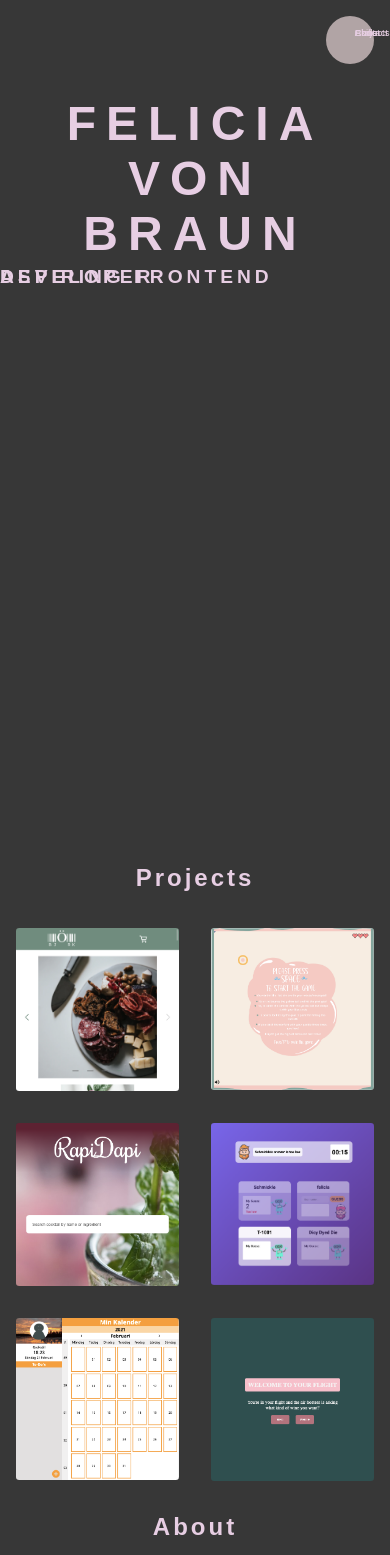
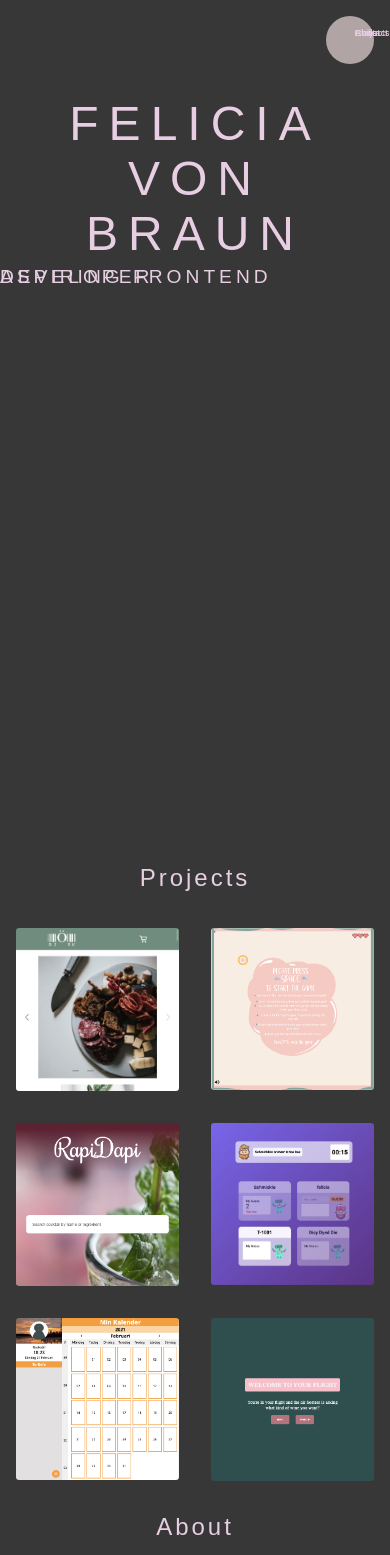
Before and after one commit to feliciavonbraun/react-portfolio, a React (Create React App) app: page / in a window 390 px wide. Shown: the top 1555 px of the page. Built offline with nearby package versions, Linux system fonts and the light colour scheme.

Commit message:
small change

```diff
--- a/src/components/main/skills.tsx
+++ b/src/components/main/skills.tsx
@@ -60,7 +60,7 @@ function Skills() {
 
                 {imgDetails.map((imgDetail, index) =>
                     <div key={index} className="skill">
-                        <img src={imgDetail.img} width={imgDetail.img} alt={imgDetail.alt} />
+                        <img src={imgDetail.img} width={imgDetail.width} alt={imgDetail.alt} />
                     </div>
                 )}
             </div>
--- a/src/index.css
+++ b/src/index.css
@@ -39,6 +39,7 @@ h1, h2 {
   letter-spacing: 3px;
   color: var(--text-clr);
   font-size: 2rem;
+  font-weight: 300;
 }
 
 /* .projectArea, .aboutArea, .skillsArea, .contactArea {
@@ -66,3 +67,10 @@ h1, h2 {
   flex-direction: column;
   align-items: flex-end;
 }
+
+@media (max-width: 950px) {
+  h2 {
+    font-size: 1.5rem;
+    /* margin-bottom: 0; */
+  }
+}
```
